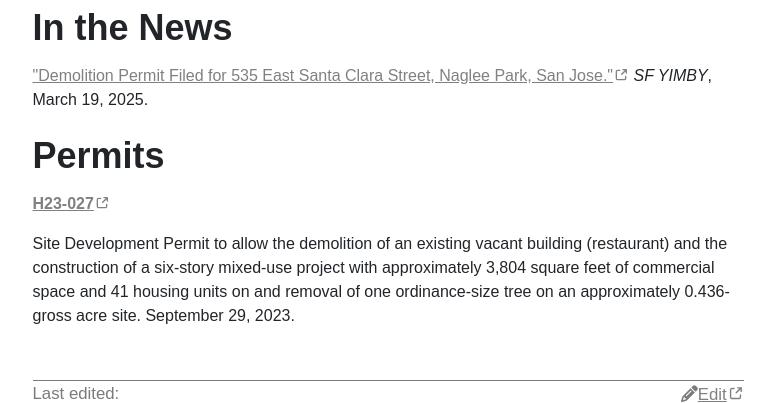
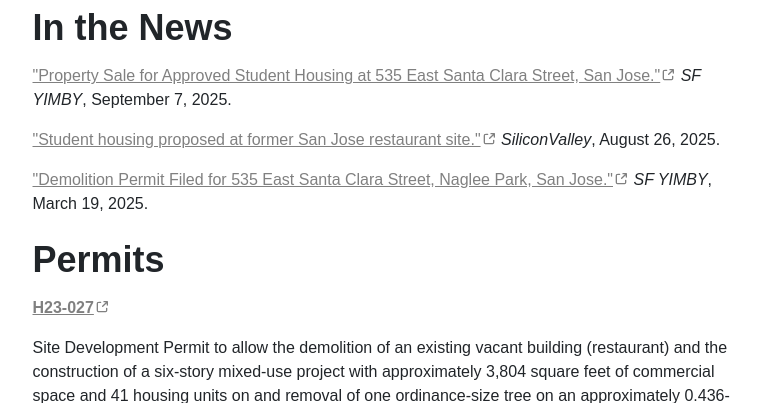
Before and after one commit to awildjake/sjbuild, a Jekyll site: the page built from _developments/535-e-santa-clara-st.md, in a window 1280 px wide, cut to the strip 581-984 px from the top of the page. Shown: the whole strip, without its empty margins (252-1025 px from the left). Built offline with Jekyll 4.4.1, drawn with Linux system fonts in a browser that asks for light colours.

Commit message:
added articles

```diff
--- a/_developments/535-e-santa-clara-st.md
+++ b/_developments/535-e-santa-clara-st.md
@@ -32,6 +32,17 @@ articles:
     source: SF YIMBY
     author: YIMBY Team
     date: 2025-03-19
-last_updated: 2026-03-03
+  - title: Property Sale for Approved Student Housing at 535 East Santa Clara Street, San Jose
+    url: https://sfyimby.com/2025/09/property-sale-for-approved-student-housing-at-535-east-santa-clara-street-san-jose.html
+    source: SF YIMBY
+    author: Andrew Nelson
+    date: 2025-09-07
+  - title: Student housing proposed at former San Jose restaurant site
+    url: https://www.siliconvalley.com/2025/08/26/san-jose-home-build-property-economy-student-develop-real-estate-sjsu/
+    source: SiliconValley
+    author: George Avalos
+    date: 2025-08-26
+last_updated: 2026-08-01
+notes: No construction
 published: true
 ---
```
